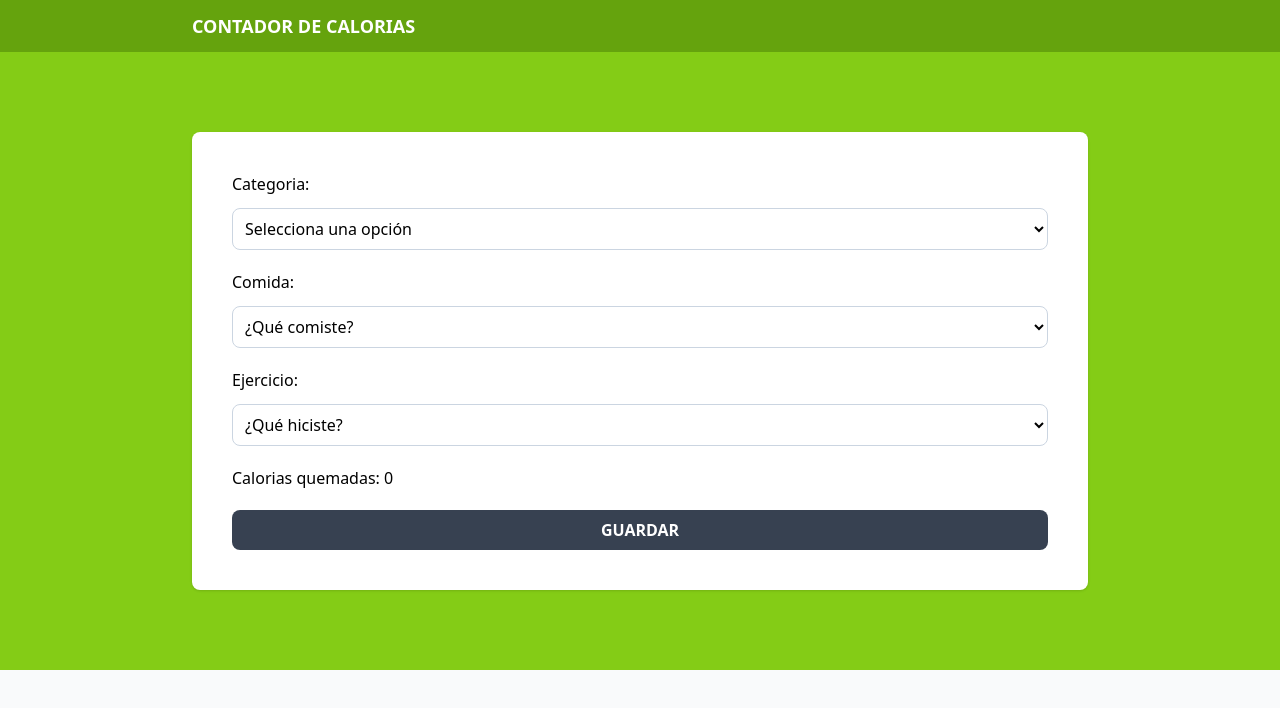
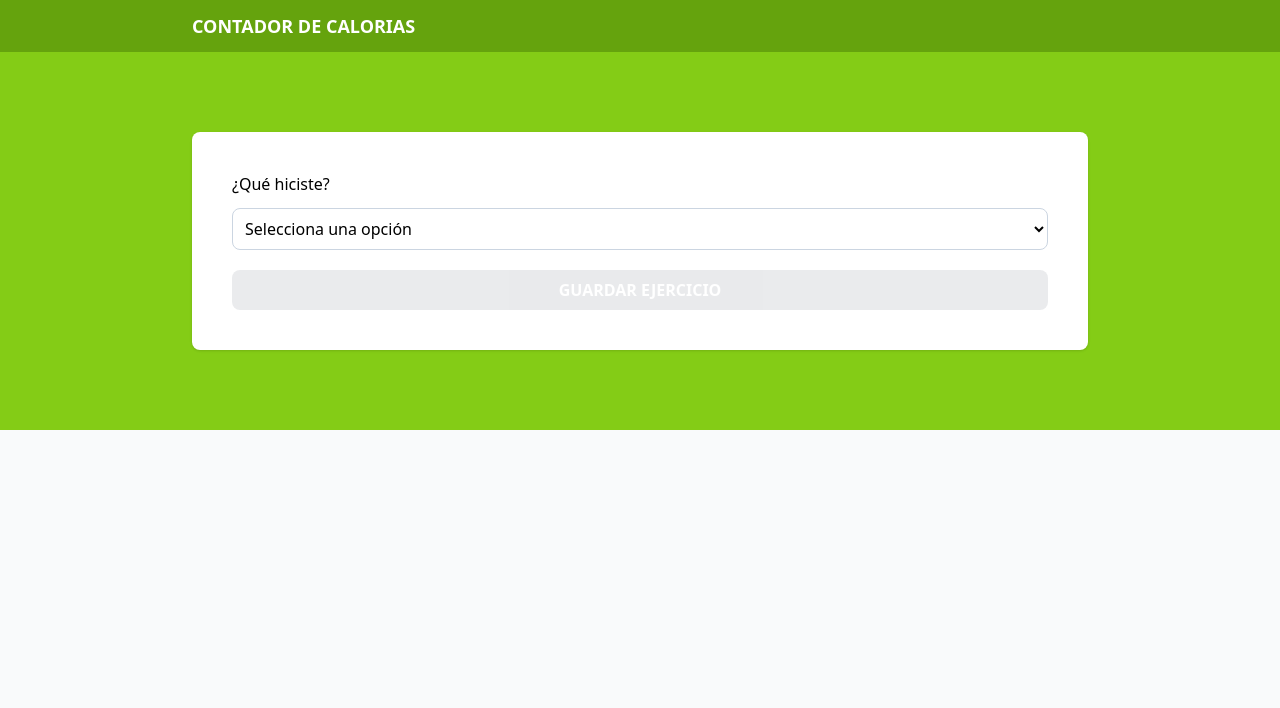
Before and after one commit to josejchale/contador_calorias, a React (Vite) app: page / in a window 1280 px wide. Shown: the top 708 px of the page. Built offline with nearby package versions, Linux system fonts and the light colour scheme.

Commit message:
Desactivar botón

```diff
--- a/src/components/Form.tsx
+++ b/src/components/Form.tsx
@@ -1,5 +1,5 @@
 import { category } from '../data/categories';
-import { foodItem } from "../data/alimentodb"
+import { foodItem } from '../data/alimentodb';
 import { exerciseItems } from '../data/ejerciciodb';
 import {  useState  } from "react"
 
@@ -13,11 +13,21 @@ export default function Form() {
     category: 0,
     foodItem: 0,
     exerciseItems: 0
+
   })
+
+
 
   const handleChange = (e: React.ChangeEvent<HTMLSelectElement>) => {
     setOpt({...opt,[e.target.id]: e.target.value}) //* Escribe el valor en determinado "input" manteniendo lo que hay en el state previamente
   }
+
+
+  const valid = () => {
+    const { foodItem, exerciseItems } = opt;
+    return !isNaN(foodItem) && foodItem > 0 || exerciseItems > 0;
+  }
+
 
 
 
@@ -27,7 +37,7 @@ export default function Form() {
         className="space-y-5 bg-white shadow rounded-lg p-10">
 <div className="grid grid-cols-1 gap-3">
 
-<label htmlFor="category">Categoria:</label>
+<label htmlFor="category">¿Qué hiciste?</label>
 
     <select className="
     border border-slate-300 p-2 rounded-lg w-full bg-white"
@@ -45,9 +55,10 @@ export default function Form() {
 </div>
 
 
+{opt.category==1&&(
+
 <div className="grid grid-cols-1 gap-3">
-
-<label htmlFor="foodItem">Comida:</label>
+<label htmlFor="foodItem">¿Qué comiste?</label>
 <select className="
     border border-slate-300 p-2 rounded-lg w-full bg-white"
     id="foodItem"
@@ -62,12 +73,14 @@ export default function Form() {
     >{foodItem.name}
     </option>))}
     </select>
-
 </div>
 
+)}
+
+{opt.category==2&&(
 
 <div className="grid grid-cols-1 gap-3">
-<label htmlFor="exerciseItems">Ejercicio:</label>
+<label htmlFor="exerciseItems">¿Qué ejercicio realizaste?</label>
 <select className="
     border border-slate-300 p-2 rounded-lg w-full bg-white"
     id="exerciseItems"
@@ -83,15 +96,20 @@ export default function Form() {
     </select>
 </div>
 
-<div>
-  <p>Calorias quemadas: {exerciseItems.find(item => item.id === opt.exerciseItems)?.caloriesBurned}</p>
-</div>
+)
+}
+
+
+
+
+
 
 
 <input
 type="submit"
-className="bg-gray-700 hover:bg-gray-900 w-full p-2 font-bold uppercase text-white cursor-pointer rounded-lg"
-value={"Guardar"}
+className="bg-gray-700 hover:bg-gray-900 w-full p-2 font-bold uppercase text-white cursor-pointer rounded-lg  disabled:opacity-10"
+value={opt.category===1?'Guardar comida': 'Guardar ejercicio'}
+disabled={!valid()}
 />
 
       </form>
--- a/src/data/alimentodb.ts
+++ b/src/data/alimentodb.ts
@@ -4,7 +4,7 @@ export const foodItem  : FoodItem[] = [
 
     {
       id: 0,
-      name: "¿Qué comiste?",
+      name: "Selecciona una comida",
       calories: 0
     },
     {
--- a/src/data/categories.ts
+++ b/src/data/categories.ts
@@ -3,6 +3,6 @@ import type { Category } from "../types"
 
 export const category : Category[] = [
     {id:0, name: 'Selecciona una opción'},
-    { id: 1, name: 'Comida'},
+    { id: 1, name: 'Comer'},
     { id: 2, name: 'Ejercicio'}
   ]
--- a/src/data/ejerciciodb.ts
+++ b/src/data/ejerciciodb.ts
@@ -4,11 +4,11 @@ import type { ExerciseItem } from "../types"
 export const exerciseItems  : ExerciseItem[]= [
 
 
-  {
-    id: 0,
-    name: "¿Qué hiciste?",
-    caloriesBurned: 0
-  },
+    {
+      id: 0,
+      name: "Selecciona un ejercicio",
+      caloriesBurned: 0
+    },
     {
       id: 1,
       name: "Flexiones de Pecho",
```
